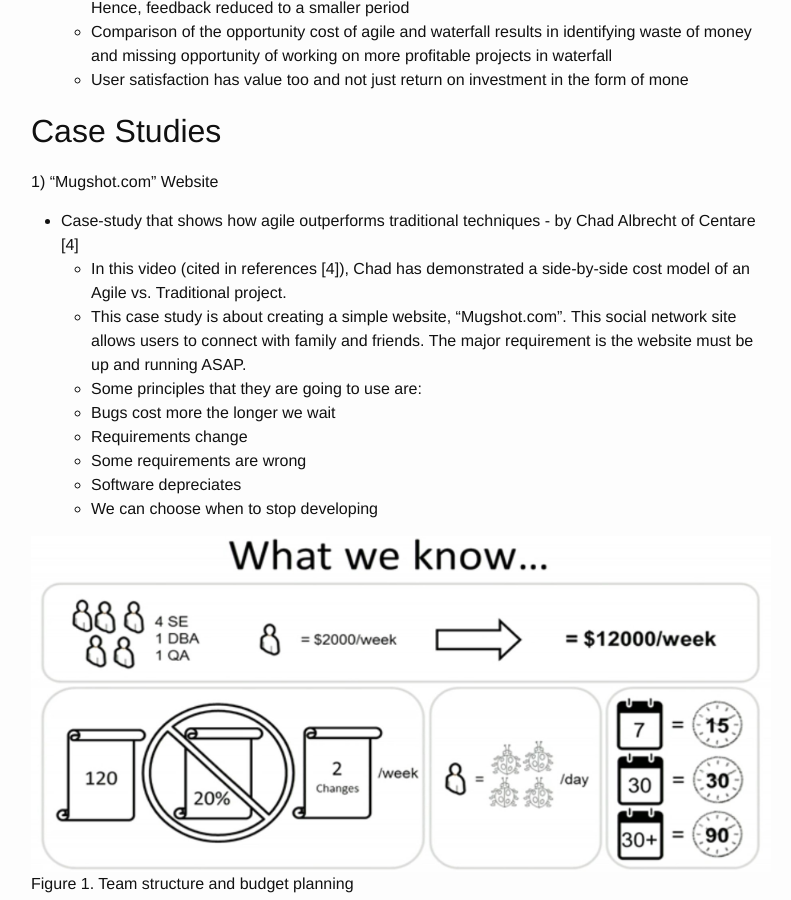
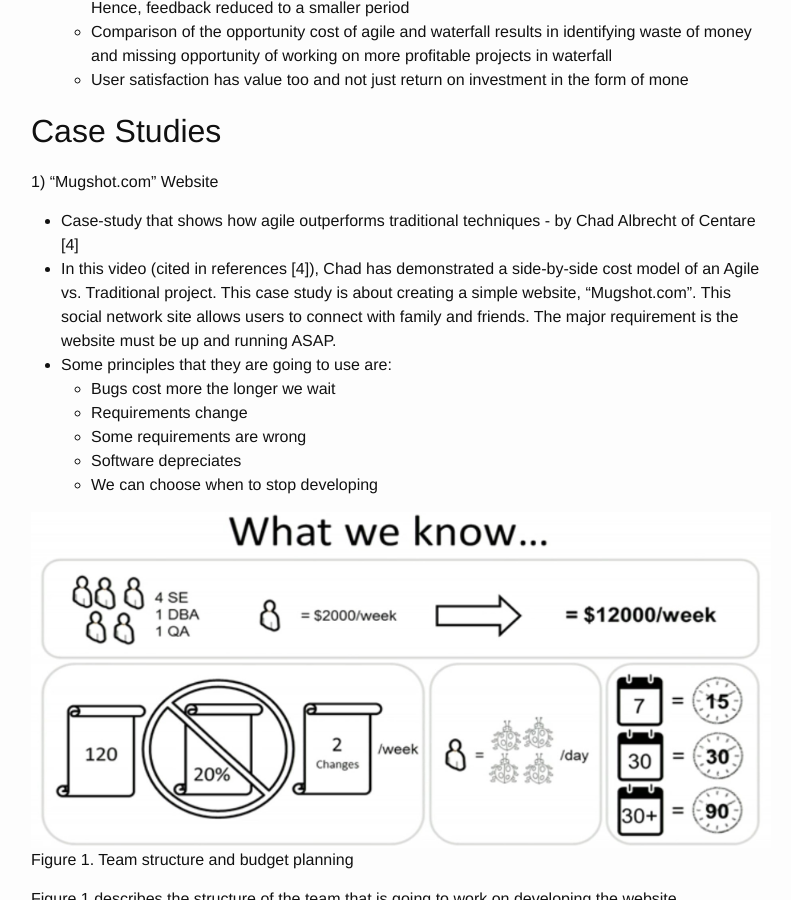
Before and after one commit to css566/css566.github.io, a Jekyll site: the page built from _posts/2016-04-28-agile_economic.md, in a window 1280 px wide and 900 px high, scrolled down 3669 px. Shown: the whole window, without its empty margins (239-1030 px from the left). Built offline with Jekyll 4.4.1, drawn with Linux system fonts in a browser that asks for light colours; comment, search, counter and statistics services are not loaded.

Commit message:
Last bulleting indentation fixes

```diff
--- a/_posts/2016-04-28-agile_economic.md
+++ b/_posts/2016-04-28-agile_economic.md
@@ -100,9 +100,8 @@ Case Studies
 1) "Mugshot.com" Website
 
 - Case-study that shows how agile outperforms traditional techniques - by Chad Albrecht of Centare [4]
-   - In this video (cited in references [4]), Chad has demonstrated a side-by-side cost model of an Agile vs. Traditional project.
-   - This case study is about creating a simple website, “Mugshot.com”. This social network site allows users to connect with family and friends. The major requirement is the website must be up and running ASAP.
-   - Some principles that they are going to use are:
+- In this video (cited in references [4]), Chad has demonstrated a side-by-side cost model of an Agile vs. Traditional project. This case study is about creating a simple website, “Mugshot.com”. This social network site allows users to connect with family and friends. The major requirement is the website must be up and running ASAP.
+- Some principles that they are going to use are:
     - Bugs cost more the longer we wait
     - Requirements change
     - Some requirements are wrong
```
